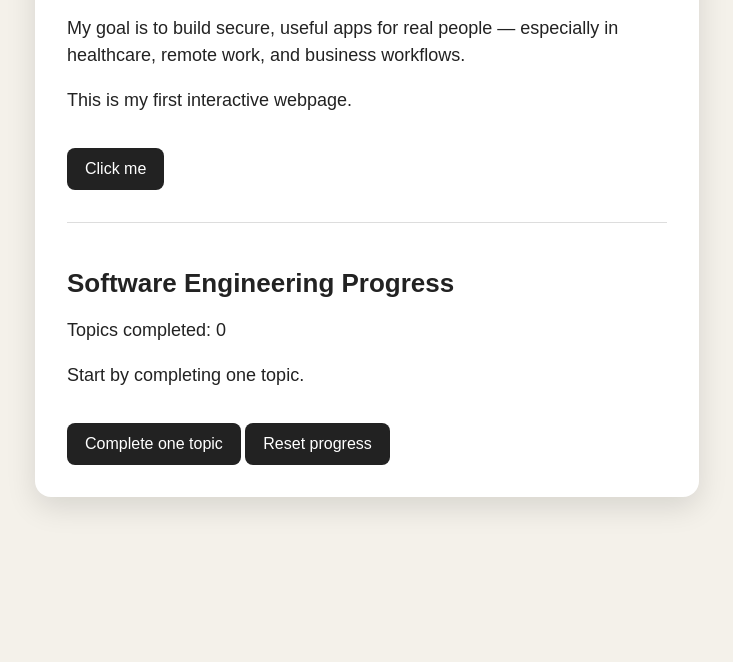
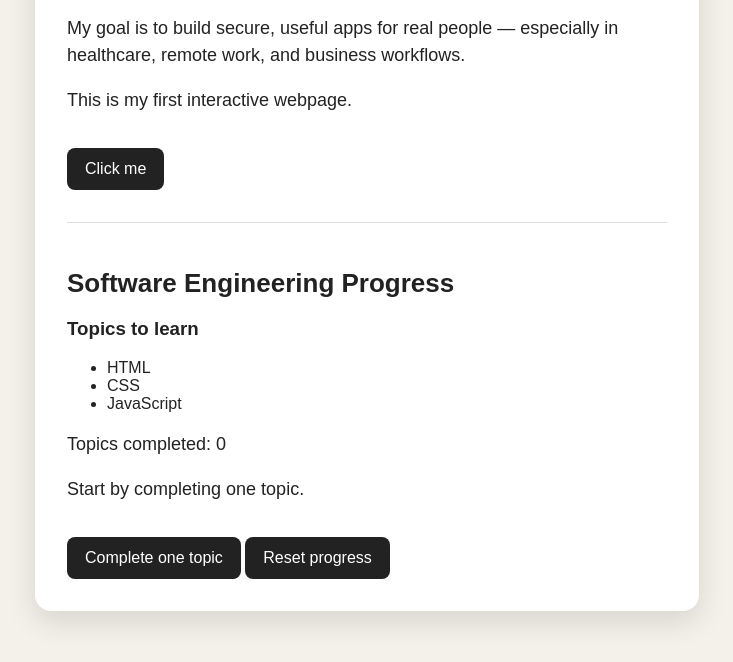
Before and after one commit to jonagid/hello-jon, a plain HTML site: page index.html in a window 1280 px wide. Shown: the part 234-896 px from the top of the page, without its empty margins (273-1006 px from the left). Before the commit the page ends 811 px from the top, so only its background shows below. Drawn offline with Linux system fonts and the light colour scheme.

Commit message:
Add topic list

```diff
--- a/index.html
+++ b/index.html
@@ -27,6 +27,10 @@
 <section class="progress-section">
   <h2>Software Engineering Progress</h2>
 
+  <h3>Topics to learn</h3>
+
+<ul id="topicList"></ul>
+
   <p id="progressText">Topics completed: 0</p>
 
 <p id="progressMessage">Start by completing one topic.</p>
--- a/script.js
+++ b/script.js
@@ -2,6 +2,18 @@ const progressButton = document.getElementById("progressButton");
 const resetButton = document.getElementById("resetButton");
 const progressText = document.getElementById("progressText");
 const progressMessage = document.getElementById("progressMessage");
+
+const topicList = document.getElementById("topicList");
+
+const topics = ["HTML", "CSS", "JavaScript"];
+
+topics.forEach(function (topic) {
+  const listItem = document.createElement("li");
+
+  listItem.textContent = topic;
+
+  topicList.appendChild(listItem);
+});
 
 let topicsCompleted = 0;
 
```
